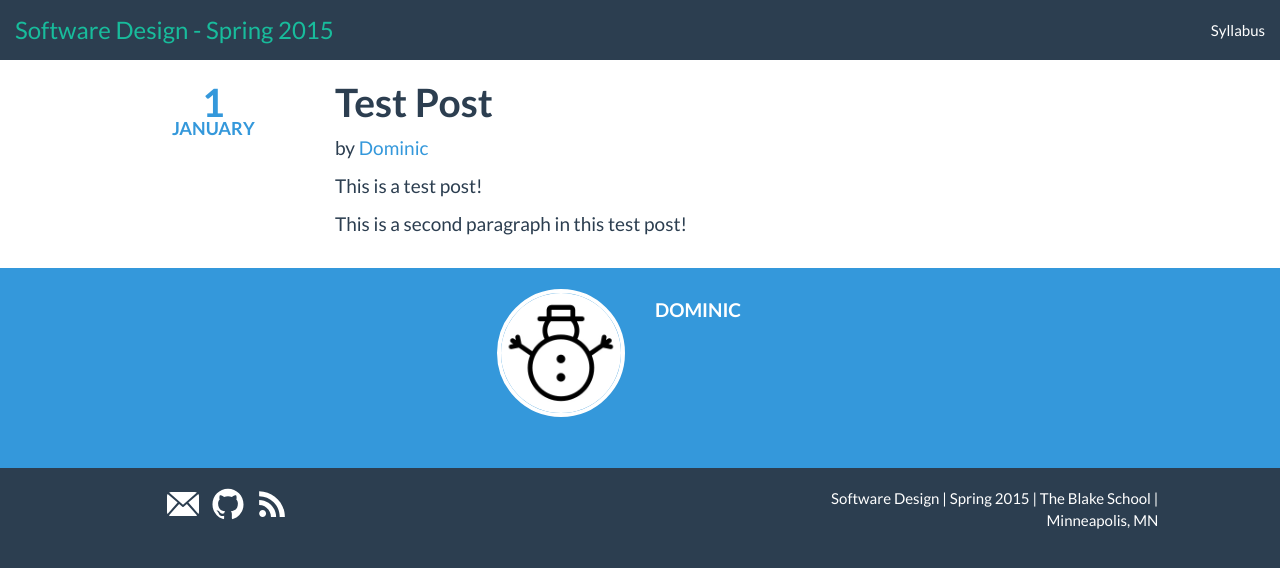
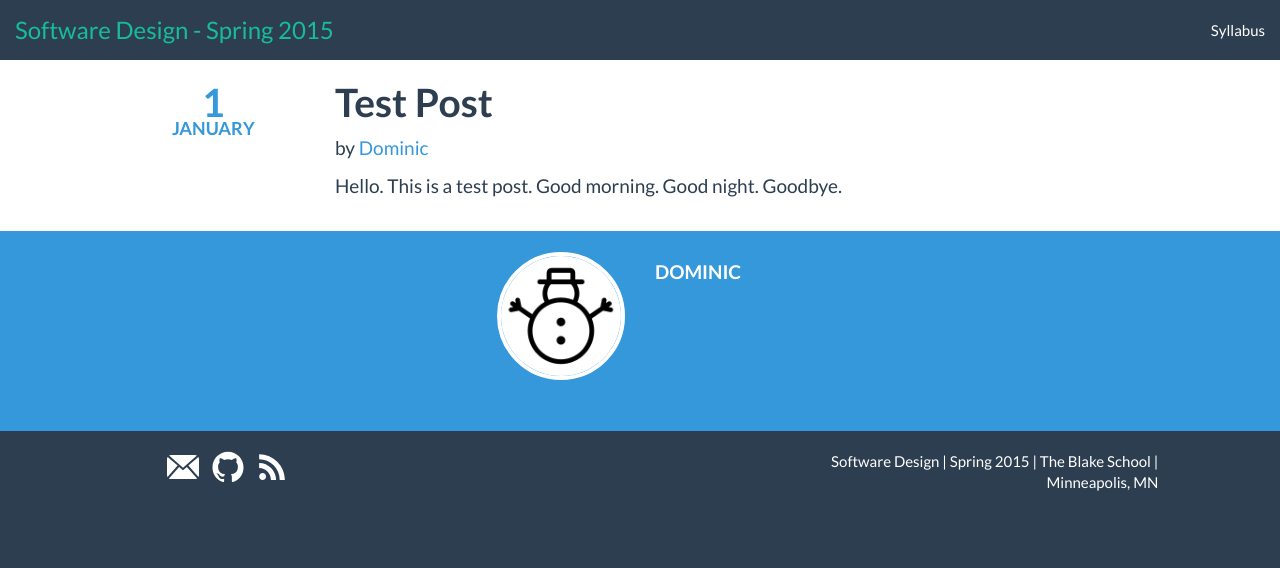
Before and after one commit to BlakeCS-Spring2015/blakecs-spring2015.github.io, a Jekyll site: the page built from dominic/_posts/2015-01-01-test-post.md, in a window 1280 px wide. Shown: the top 568 px of the page. Built offline with Jekyll 4.4.1, drawn with Linux system fonts in a browser that asks for light colours.

Commit message:
Added some words

```diff
--- a/dominic/_posts/2015-01-01-test-post.md
+++ b/dominic/_posts/2015-01-01-test-post.md
@@ -5,6 +5,4 @@ date: 2015-01-01
 author: dominic
 ---
 
-This is a test post!
-
-This is a second paragraph in this test post!
+Hello. This is a test post. Good morning. Good night. Goodbye.
```
